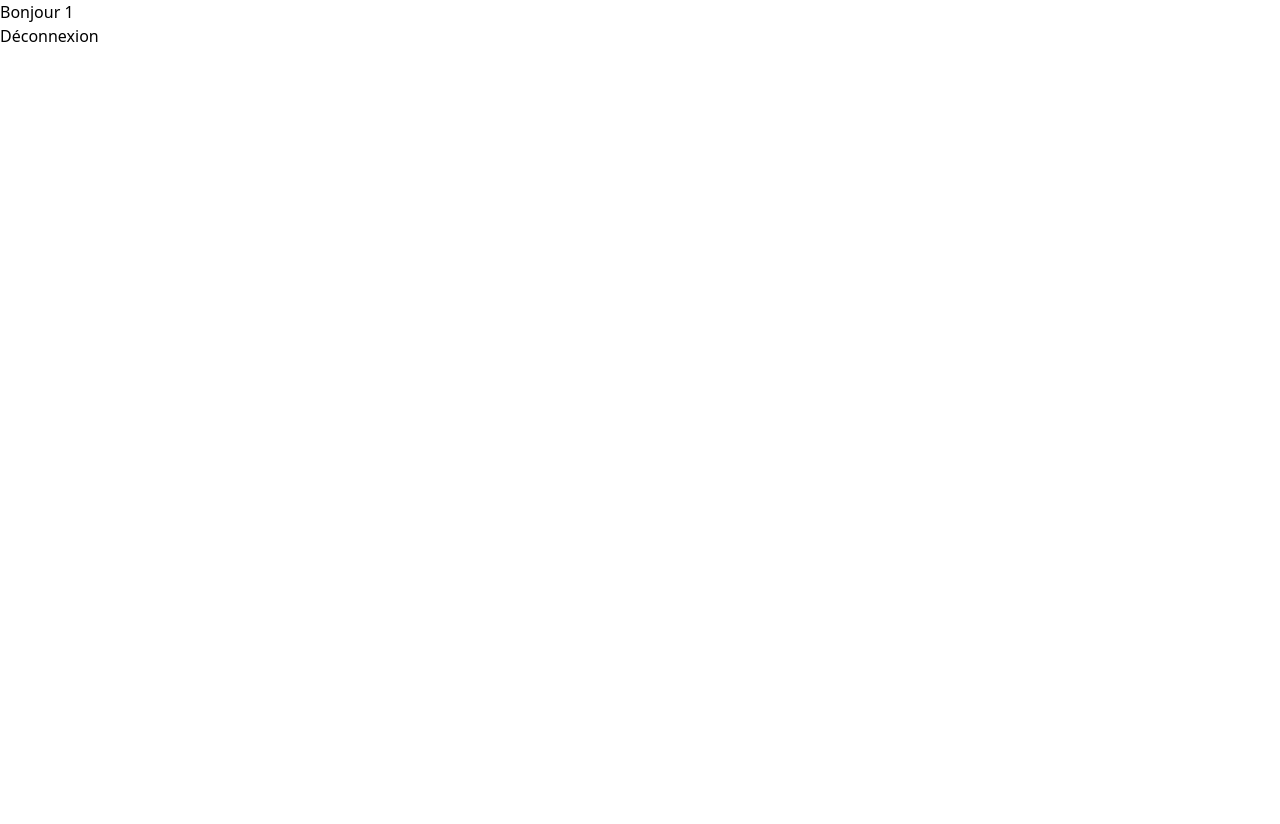
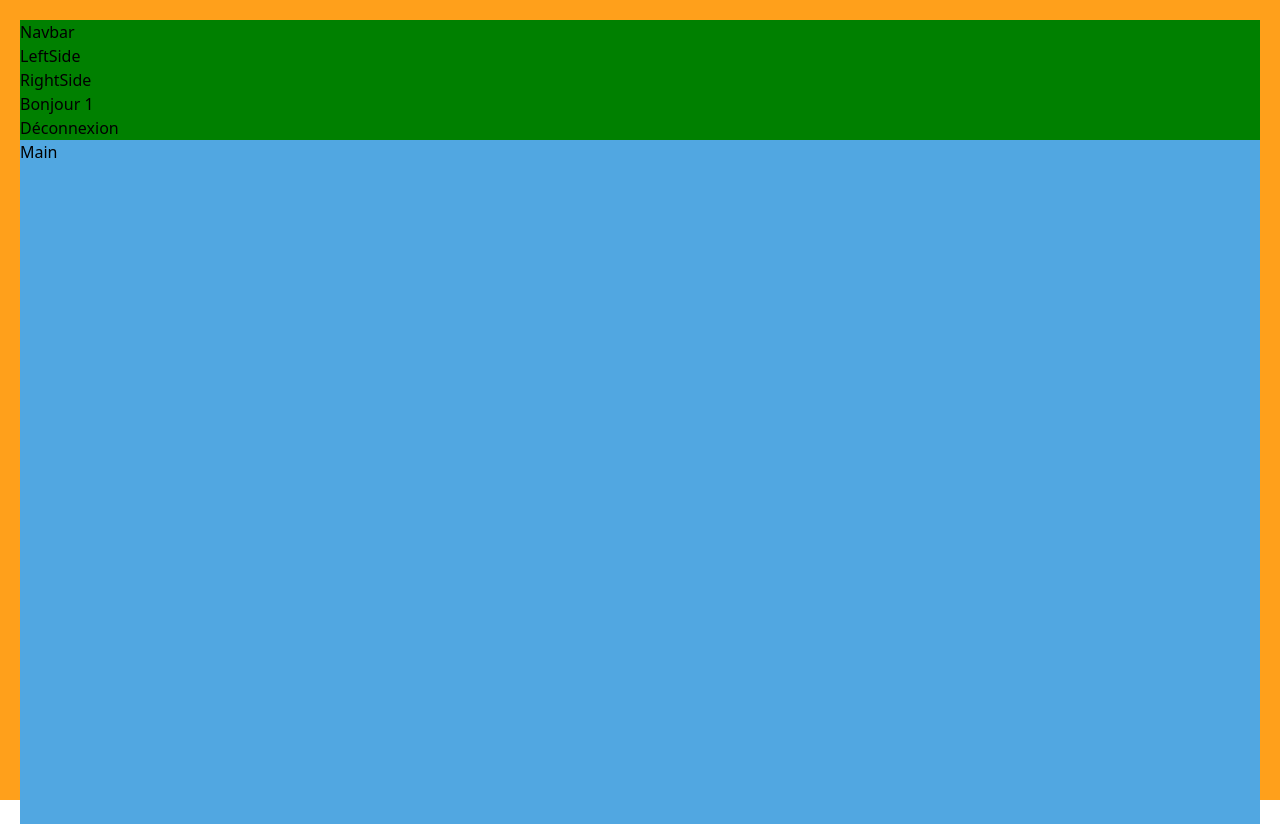
Before and after one commit to kouamherve/crazee-burger, a React (Create React App) app: page /order/1 in a window 1280 px wide. Before the commit the page ends 800 px from the top, so only its background shows below. Built offline with nearby package versions, Linux system fonts and the light colour scheme.

Commit message:
✨ F04: ORDER > OrderPage > Create layout

```diff
--- a/src/components/page/order/OrderPage.js
+++ b/src/components/page/order/OrderPage.js
@@ -4,11 +4,21 @@ import { Link, useParams } from "react-router-dom";
 export default function OrderPage() {
   const { username } = useParams();
   return (
-    <div>
-      <h1>Bonjour {username}</h1>
-      <Link to="/">
-        <button>Déconnexion</button>
-      </Link>
+    <div className=" bg-primary h-screen p-5 flex flex-col items-center">
+      <div className="w-full h-[90%]">
+        <nav className=" bg-green w-full">
+          Navbar
+          <div>LeftSide</div>
+          <div>
+            RightSide
+            <h1>Bonjour {username}</h1>
+            <Link to="/">
+              <button>Déconnexion</button>
+            </Link>
+          </div>
+        </nav>
+        <div className=" bg-blue h-full">Main</div>
+      </div>
     </div>
   );
 }
```
